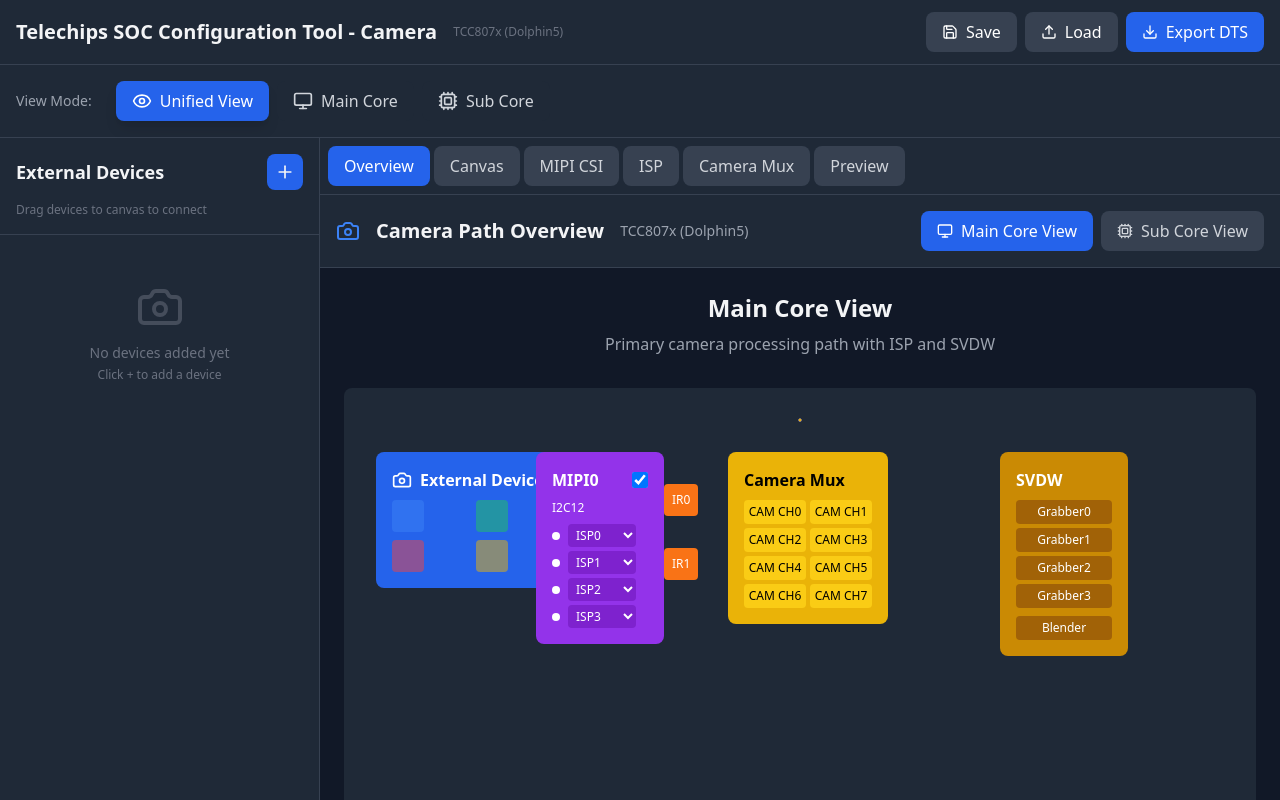
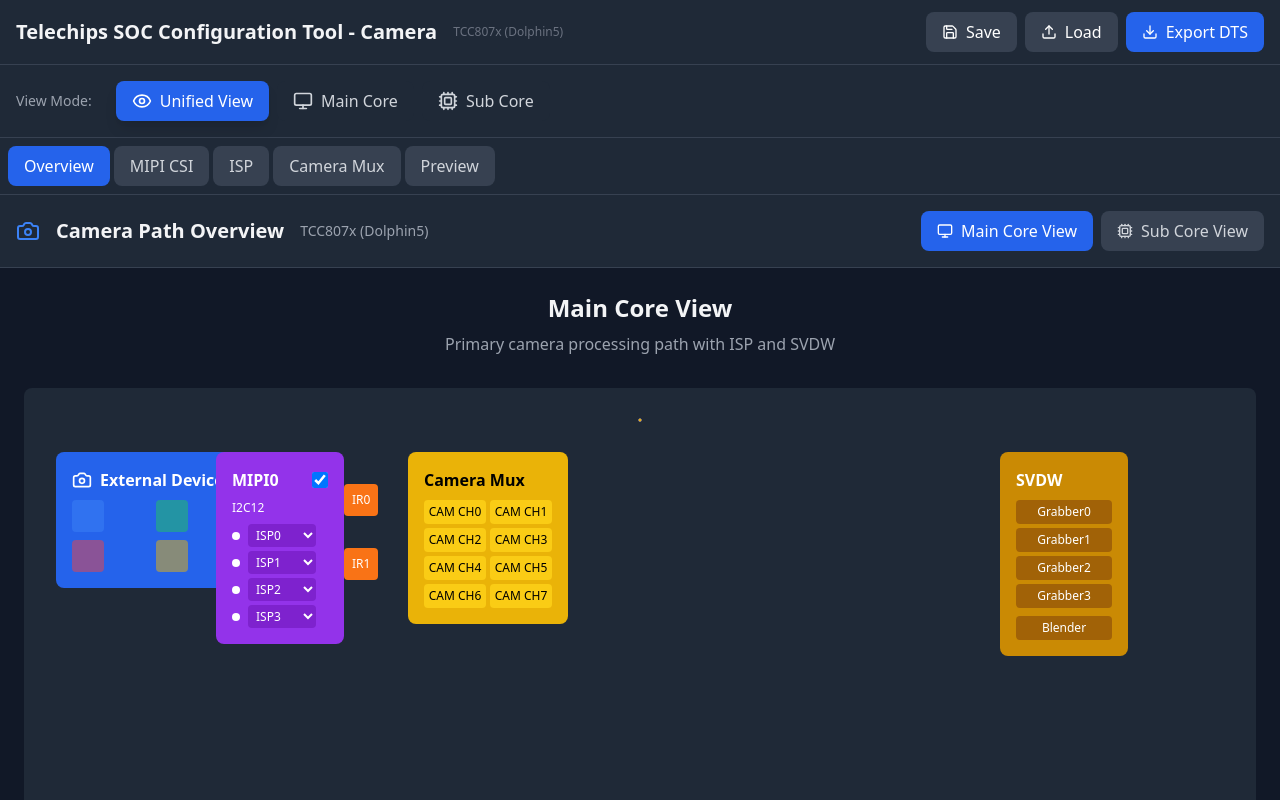
Before and after one commit to huconn/tcc-sc-cam, a React (Vite) app: page / in a window 1280 px wide. Built offline with nearby package versions, Linux system fonts and the light colour scheme.

Commit message:
refactor: Remove Canvas tab and left device panel from main UI
- Remove DragDropCanvas component and Canvas tab from navigation
- Remove DevicePanel from left sidebar
- Simplify app layout by focusing on Overview as main interface
- Clean up unused imports and state types

```diff
--- a/src/App.tsx
+++ b/src/App.tsx
@@ -1,8 +1,6 @@
 import React, { useState } from 'react';
 import { Download, Upload, Save, FileText, Settings } from 'lucide-react';
 import { ViewModeSelector } from '@/components/ViewModeSelector';
-import { DevicePanel } from '@/components/ExternalDevices/DevicePanel';
-import { DragDropCanvas } from '@/components/Canvas/DragDropCanvas';
 import { MIPIPanel } from '@/components/MIPIConfiguration/MIPIPanel';
 import { ISPPanel } from '@/components/ISPConfiguration/ISPPanel';
 import { CameraMuxPanel } from '@/components/CameraMux/CameraMuxPanel';
@@ -12,7 +10,7 @@
 import { DTSGenerator } from '@/utils/dtsGenerator';
 
 export const App: React.FC = () => {
-  const [activeTab, setActiveTab] = useState<'overview' | 'canvas' | 'mipi' | 'isp' | 'mux' | 'preview'>('overview');
+  const [activeTab, setActiveTab] = useState<'overview' | 'mipi' | 'isp' | 'mux' | 'preview'>('overview');
   const { exportConfiguration, loadConfiguration } = useCameraStore();
 
   const handleExportDTS = () => {
@@ -111,9 +109,6 @@
 
       {/* Main Content */}
       <div className="flex flex-1 overflow-hidden">
-        {/* Device Panel */}
-        <DevicePanel />
-
         {/* Configuration Area */}
         <div className="flex-1 flex flex-col">
           {/* Tab Navigation */}
@@ -126,14 +121,6 @@
                 }`}
               >
                 Overview
-              </button>
-              <button
-                onClick={() => setActiveTab('canvas')}
-                className={`px-4 py-2 rounded-lg transition-colors ${
-                  activeTab === 'canvas' ? 'bg-primary-600 text-white' : 'bg-gray-700 text-gray-300 hover:bg-gray-600'
-                }`}
-              >
-                Canvas
               </button>
               <button
                 onClick={() => setActiveTab('mipi')}
@@ -173,7 +160,6 @@
           {/* Tab Content */}
           <div className={`flex-1 overflow-auto ${activeTab === 'preview' || activeTab === 'overview' ? 'p-0' : 'p-4'}`}>
             {activeTab === 'overview' && <OverviewPage />}
-            {activeTab === 'canvas' && <DragDropCanvas />}
             {activeTab === 'mipi' && <MIPIPanel />}
             {activeTab === 'isp' && <ISPPanel />}
             {activeTab === 'mux' && <CameraMuxPanel />}
```
